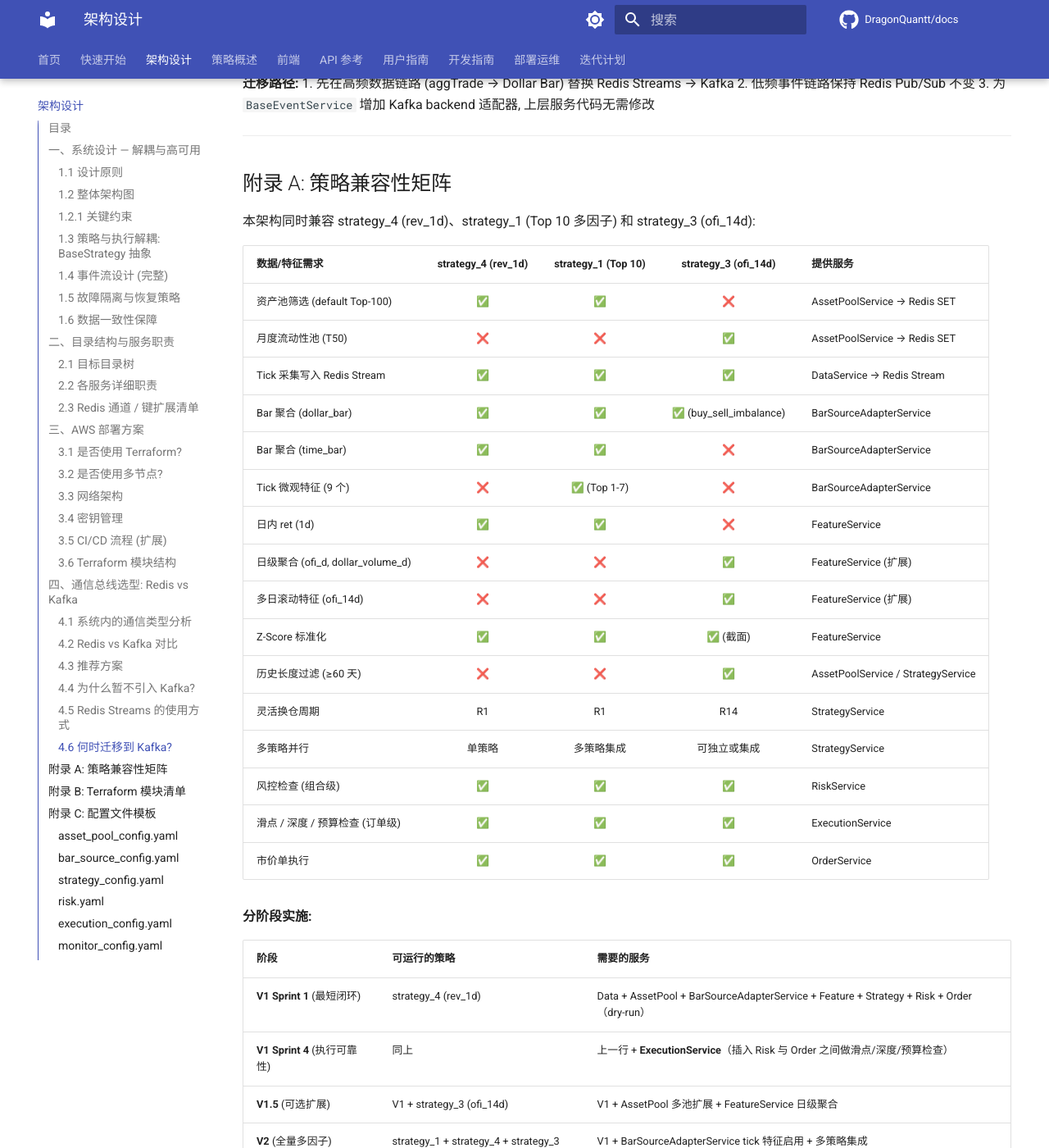
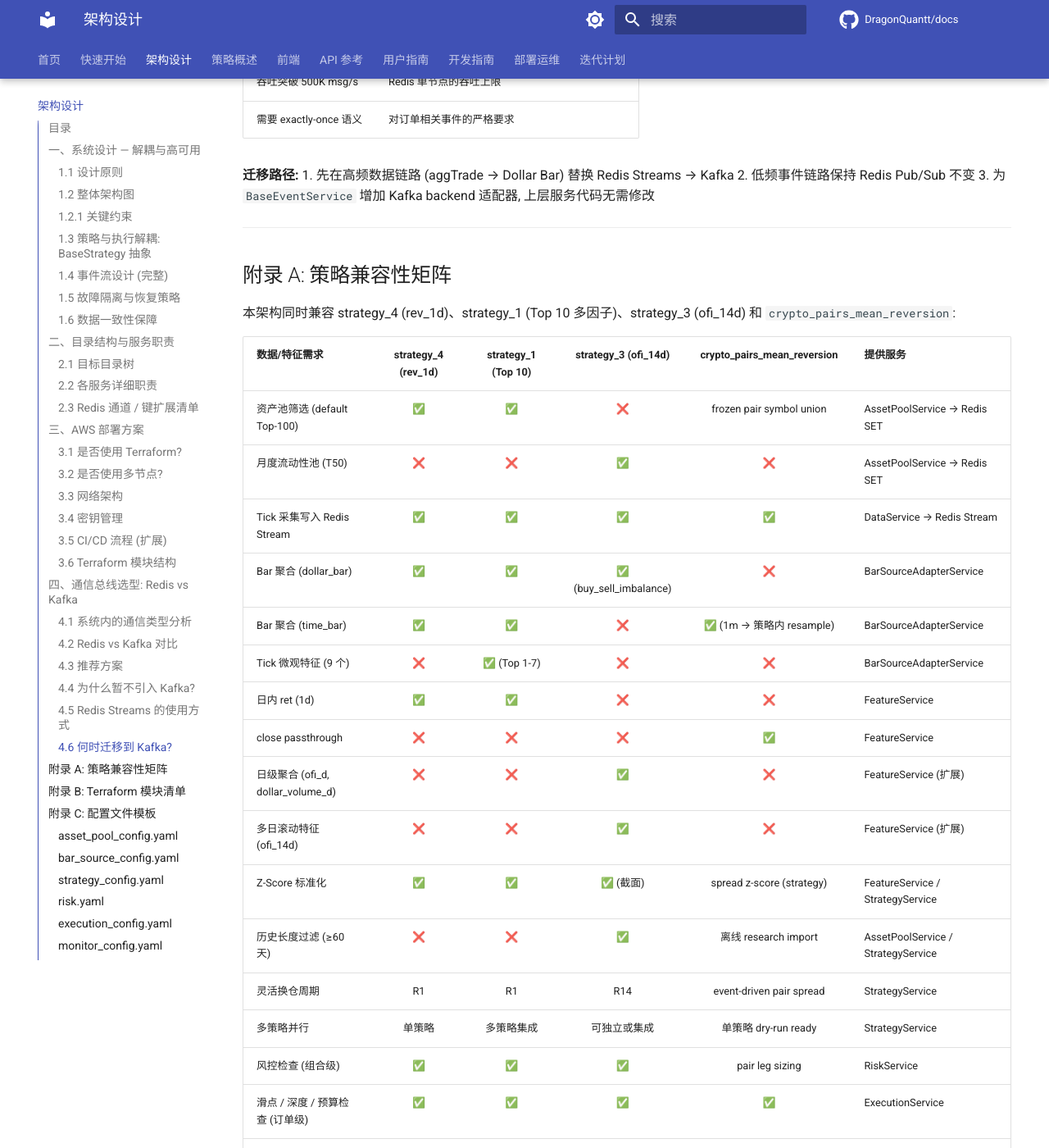
Before and after one commit to DragonQuantt/docs, an MkDocs documentation site: the page built from content/architecture/index.md, in a window 1280 px wide and 1400 px high, scrolled down 37679 px. Shown: the whole window at 82% size. Built offline with MkDocs 1.6.1 and Material for MkDocs 9.7.7, drawn with Linux system fonts in a browser that asks for light colours; comment, search, counter and statistics services are not loaded; some of the changed text lies outside the part shown.

Commit message:
Update docs

```diff
--- a/content/architecture/index.md
+++ b/content/architecture/index.md
@@ -1139,6 +1139,8 @@ for date in all_trading_dates:
 | `quant:portfolio:snapshot` | String (JSON) | NAV / PnL / 回撤等组合指标快照 |
 | `quant:signal:latest` | String (JSON) | 最新策略信号快照（`StrategySignalBatch`，**不含** sizing） |
 | `quant:risk:latest` | String (JSON) | 最新风控后的目标组合（`SizedPortfolio`，USDT 名义金额） |
+| `quant:strategy:state:crypto_pairs_mean_reversion` | String (JSON) | crypto pairs 事件驱动策略运行时状态 |
+| `quant:strategy:crypto_pairs:segments` | String (JSON) | 导入的 frozen pair segment 快照 |
 | `quant:heartbeat:{service}` | String (JSON + TTL) | 服务心跳 |
 | `quant:state:{service}:last_run` | String | 上次执行时间戳 |
 | `quant:state:{service}:status` | String | 服务状态 (running / idle / error) |
@@ -1491,26 +1493,27 @@ async def consume_trades(self, symbol: str):
 
 ## 附录 A: 策略兼容性矩阵 {#appendix-a}
 
-本架构同时兼容 strategy_4 (rev_1d)、strategy_1 (Top 10 多因子) 和 strategy_3 (ofi_14d):
-
-| 数据/特征需求 | strategy_4 (rev_1d) | strategy_1 (Top 10) | strategy_3 (ofi_14d) | 提供服务 |
-|-------------|:---:|:---:|:---:|------|
-| 资产池筛选 (default Top-100) | ✅ | ✅ | ❌ | AssetPoolService → Redis SET |
-| 月度流动性池 (T50) | ❌ | ❌ | ✅ | AssetPoolService → Redis SET |
-| Tick 采集写入 Redis Stream | ✅ | ✅ | ✅ | DataService → Redis Stream |
-| Bar 聚合 (dollar_bar) | ✅ | ✅ | ✅ (buy_sell_imbalance) | BarSourceAdapterService |
-| Bar 聚合 (time_bar) | ✅ | ✅ | ❌ | BarSourceAdapterService |
-| Tick 微观特征 (9 个) | ❌ | ✅ (Top 1-7) | ❌ | BarSourceAdapterService |
-| 日内 ret (1d) | ✅ | ✅ | ❌ | FeatureService |
-| 日级聚合 (ofi_d, dollar_volume_d) | ❌ | ❌ | ✅ | FeatureService (扩展) |
-| 多日滚动特征 (ofi_14d) | ❌ | ❌ | ✅ | FeatureService (扩展) |
-| Z-Score 标准化 | ✅ | ✅ | ✅ (截面) | FeatureService |
-| 历史长度过滤 (≥60 天) | ❌ | ❌ | ✅ | AssetPoolService / StrategyService |
-| 灵活换仓周期 | R1 | R1 | R14 | StrategyService |
-| 多策略并行 | 单策略 | 多策略集成 | 可独立或集成 | StrategyService |
-| 风控检查 (组合级) | ✅ | ✅ | ✅ | RiskService |
-| 滑点 / 深度 / 预算检查 (订单级) | ✅ | ✅ | ✅ | ExecutionService |
-| 市价单执行 | ✅ | ✅ | ✅ | OrderService |
+本架构同时兼容 strategy_4 (rev_1d)、strategy_1 (Top 10 多因子)、strategy_3 (ofi_14d) 和 `crypto_pairs_mean_reversion`:
+
+| 数据/特征需求 | strategy_4 (rev_1d) | strategy_1 (Top 10) | strategy_3 (ofi_14d) | crypto_pairs_mean_reversion | 提供服务 |
+|-------------|:---:|:---:|:---:|:---:|------|
+| 资产池筛选 (default Top-100) | ✅ | ✅ | ❌ | frozen pair symbol union | AssetPoolService → Redis SET |
+| 月度流动性池 (T50) | ❌ | ❌ | ✅ | ❌ | AssetPoolService → Redis SET |
+| Tick 采集写入 Redis Stream | ✅ | ✅ | ✅ | ✅ | DataService → Redis Stream |
+| Bar 聚合 (dollar_bar) | ✅ | ✅ | ✅ (buy_sell_imbalance) | ❌ | BarSourceAdapterService |
+| Bar 聚合 (time_bar) | ✅ | ✅ | ❌ | ✅ (1m → 策略内 resample) | BarSourceAdapterService |
+| Tick 微观特征 (9 个) | ❌ | ✅ (Top 1-7) | ❌ | ❌ | BarSourceAdapterService |
+| 日内 ret (1d) | ✅ | ✅ | ❌ | ❌ | FeatureService |
+| close passthrough | ❌ | ❌ | ❌ | ✅ | FeatureService |
+| 日级聚合 (ofi_d, dollar_volume_d) | ❌ | ❌ | ✅ | ❌ | FeatureService (扩展) |
+| 多日滚动特征 (ofi_14d) | ❌ | ❌ | ✅ | ❌ | FeatureService (扩展) |
+| Z-Score 标准化 | ✅ | ✅ | ✅ (截面) | spread z-score (strategy) | FeatureService / StrategyService |
+| 历史长度过滤 (≥60 天) | ❌ | ❌ | ✅ | 离线 research import | AssetPoolService / StrategyService |
+| 灵活换仓周期 | R1 | R1 | R14 | event-driven pair spread | StrategyService |
+| 多策略并行 | 单策略 | 多策略集成 | 可独立或集成 | 单策略 dry-run ready | StrategyService |
+| 风控检查 (组合级) | ✅ | ✅ | ✅ | pair leg sizing | RiskService |
+| 滑点 / 深度 / 预算检查 (订单级) | ✅ | ✅ | ✅ | ✅ | ExecutionService |
+| 市价单执行 | ✅ | ✅ | ✅ | 暂不启用真实下单 | OrderService |
 
 **分阶段实施:**
 
@@ -1519,6 +1522,7 @@ async def consume_trades(self, symbol: str):
 | **V1 Sprint 1** (最短闭环) | strategy_4 (rev_1d) | Data + AssetPool + BarSourceAdapterService + Feature + Strategy + Risk + Order（dry-run）|
 | **V1 Sprint 4** (执行可靠性) | 同上 | 上一行 + **ExecutionService**（插入 Risk 与 Order 之间做滑点/深度/预算检查）|
 | **V1.5** (可选扩展) | V1 + strategy_3 (ofi_14d) | V1 + AssetPool 多池扩展 + FeatureService 日级聚合 |
+| **Pairs dry-run** | crypto_pairs_mean_reversion | Data + AssetPool + BarSourceAdapterService(1m time_bar) + Feature(close passthrough) + Strategy(event-driven) + Risk(pair sizing) + Execution(depth check) |
 | **V2** (全量多因子) | strategy_1 + strategy_4 + strategy_3 全部 | V1 + BarSourceAdapterService tick 特征启用 + 多策略集成 |
 
 ## 附录 B: Terraform 模块清单 {#appendix-b}
--- a/mkdocs.yml
+++ b/mkdocs.yml
@@ -111,6 +111,7 @@ nav:
   - 策略 2: overview/strategy_2.md
   - 策略 3: overview/strategy_3.md
   - 策略 4: overview/strategy_4.md
+  - Crypto Pairs: overview/strategy_crypto_pairs.md
 - 前端:
   - 前端概述: frontend/00_overview.md
   - API 设计: frontend/01_api_design.md
```
Also changed, not shown: content/api/redis.md (+26 -0 lines), content/overview/strategy_crypto_pairs.md (added, +81 -0 lines).
